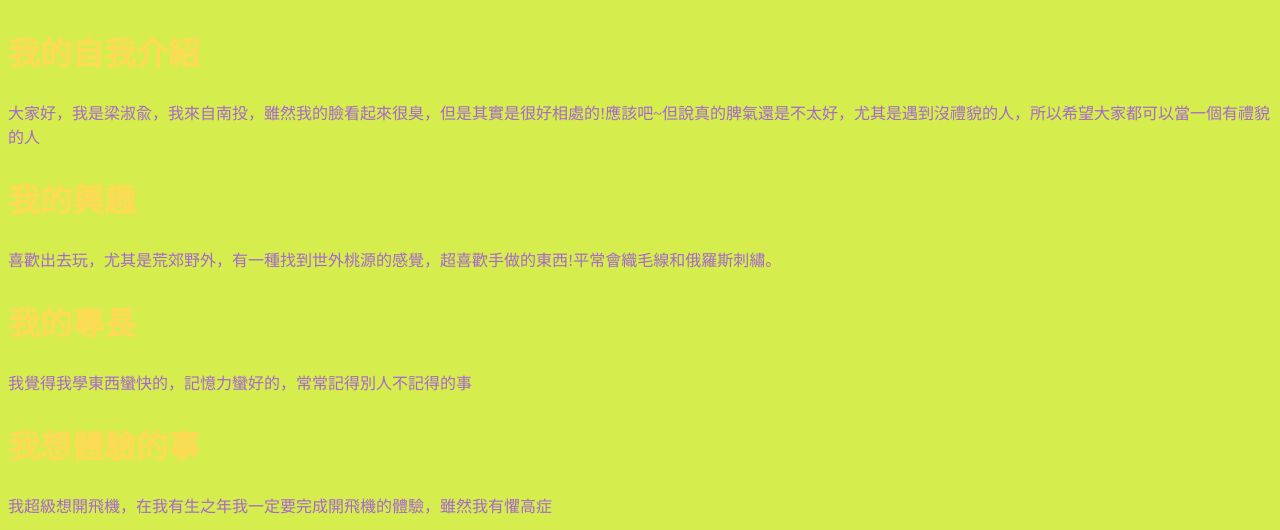
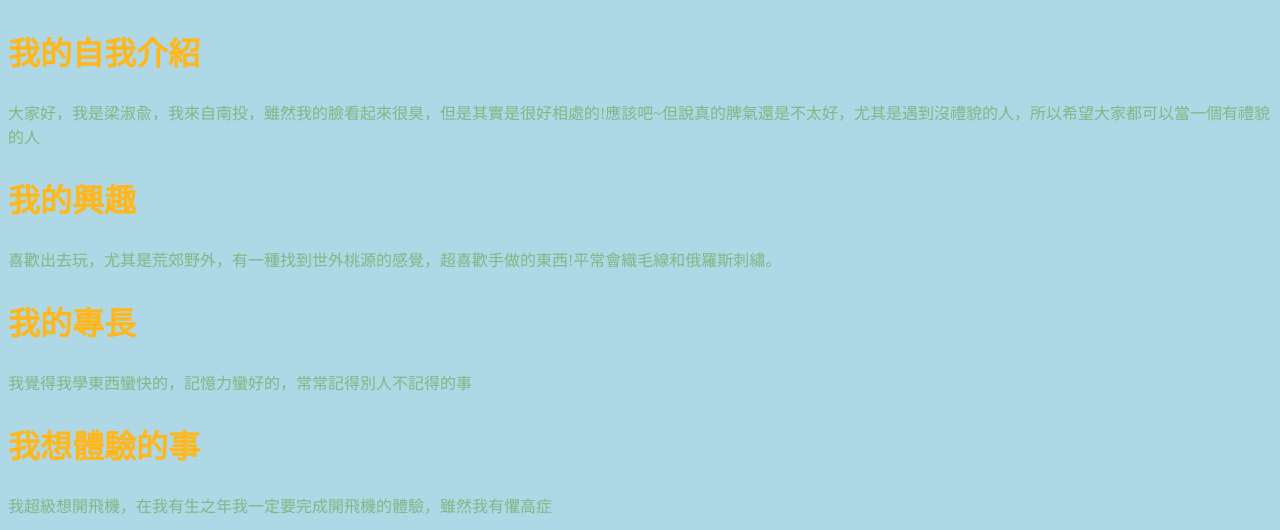
Before and after one commit to ann1004/web, a plain HTML site: page index.htm in a window 1280 px wide. Shown: the part 311-841 px from the top of the page. Drawn offline with Linux system fonts and the light colour scheme.

Commit message:
Update index.htm

```diff
--- a/index.htm
+++ b/index.htm
@@ -5,14 +5,14 @@
    <title>梁淑兪的自我介紹</title>
   <style>
    body{
-    background-color:#d5ed4d;
+    background-color:#aed8e6;
    }
    h2{
-    color:#ffda55;
+    color:#feb71d;
     font-size:2em;
    }
    p{
-    color:#a667cf;
+    color: #81b783;
     font-size:1em;
    }
   </style>
```
